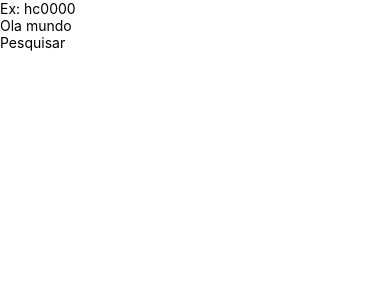
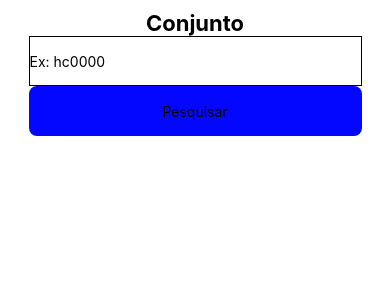
Before and after one commit to antoniohenriquep/SGEMobile, a React Native app: screen / in a window 390 px wide. Shown: the top 300 px of the page. Built offline with nearby package versions, Linux system fonts and the light colour scheme.

Commit message:
feat: Criando funcao de pesquisa

```diff
--- a/App.js
+++ b/App.js
@@ -1,10 +1,15 @@
+import { useState } from 'react';
 import { StyleSheet, Text, TextInput, TouchableOpacity, View } from 'react-native';
 
 
 
 export default function App()
 {
-  const conjuntos = ['hc0001','hc0002','hc0003','hc0004']
+  const conjuntos = [
+    {name:'hc0001',equipamentos:[
+
+    ]}
+  ]
   const maquina =[
     {patrimonio:'29000', descricao: 'gabinete I3'},
     {patrimonio:'29001', descricao: 'gabinete I3'},
@@ -12,21 +17,54 @@ export default function App()
     {patrimonio:'29003', descricao: 'gabinete I5'},
     {patrimonio:'29005', descricao: 'gabinete I5'}
   ]
+
+  const [searched, setSearched] = useState(false)
+
+  async function handleSearch()
+  {
+    setSearched(true)
+  }
+
   return (
-    <View>
-      <TextInput placeholder='Ex: hc0000'/>
-      <Text>Ola mundo</Text>
+    <View style={styles.container}>
+      <Text style={styles.label}>Conjunto</Text>
+      <TextInput
+      placeholder='Ex: hc0000'
+      style={styles.input}/>
 
-      <TouchableOpacity>
+      <TouchableOpacity style={styles.button} onPress={handleSearch}>
         <Text>Pesquisar</Text>
       </TouchableOpacity>
+
+      {searched &&
+      (<Text>Ola</Text>)}
     </View>
   );
 }
 
+
 const styles = StyleSheet.create({
   container:{
     flex: 1,
-    backgroundColor:'black'
+    backgroundColor:'#fff',
+    padding:10,
+    alignItems:'center',
+  },
+  input:{
+    borderWidth:0.2,
+    width:'90%',
+    height:50
+  },
+  label:{
+    fontSize:22,
+    fontWeight:'bold'
+  },
+  button:{
+    backgroundColor:'#0407ff',
+    width:'90%',
+    height:50,
+    alignItems:'center',
+    justifyContent:'center',
+    borderRadius:8
   }
 })
```
